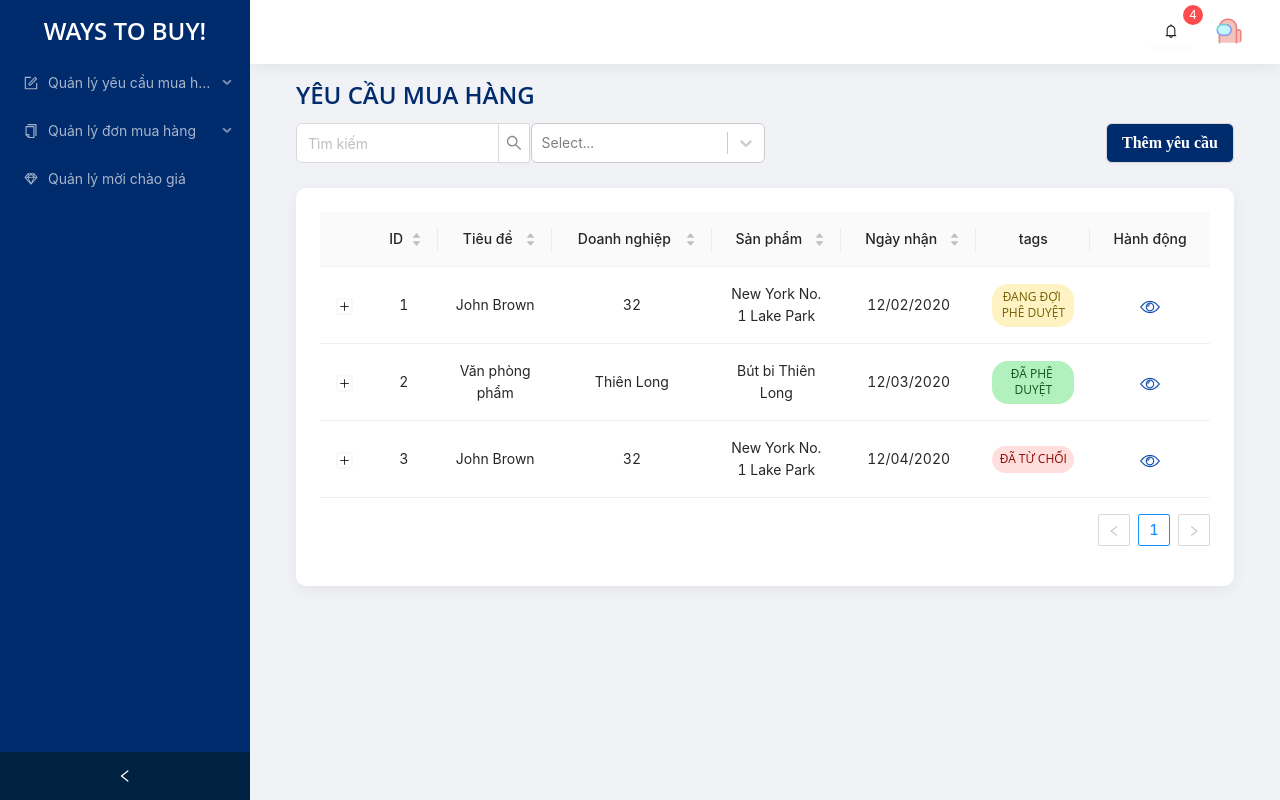
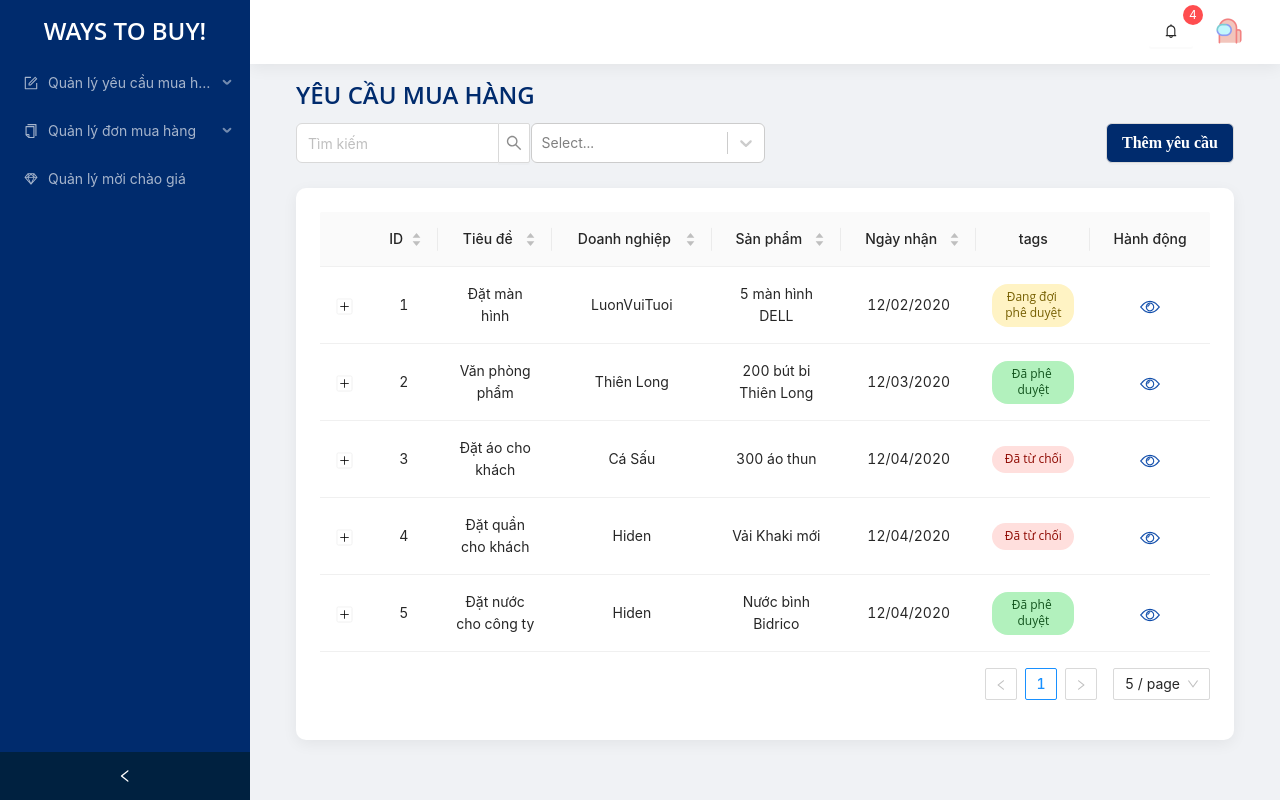
Before and after one commit to nhantruc03/gtnm, a React (Create React App) app: page /yeucauphongban in a window 1280 px wide. Built offline with nearby package versions, Linux system fonts and the light colour scheme.

Commit message:
update :)))

```diff
--- a/src/App.css
+++ b/src/App.css
@@ -216,7 +216,6 @@ td.ant-table-cell {
 
 td.ant-table-cell.sub {
   vertical-align: baseline;
-
 }
 
 .ant-table.sub-table {
@@ -250,7 +249,9 @@ label.ant-form-item-required {
   line-height: 140%;
   color: #333333;
 }
-
+.ant-form-item {
+  margin-bottom: 0 !important;
+}
 label {
   font-family: Open Sans !important;
   font-style: normal !important;
--- a/src/component/DonMuaHang/chotao.js
+++ b/src/component/DonMuaHang/chotao.js
@@ -74,7 +74,7 @@ class chotao extends Component {
                 }
                 return (
                   <Tag className={`${color}`} key={tag}>
-                    {tag.toUpperCase()}
+                    {tag}
                   </Tag>
                 );
               })}
@@ -134,7 +134,7 @@ class chotao extends Component {
                 }
                 return (
                   <Tag className={`${color}`} key={tag}>
-                    {tag.toUpperCase()}
+                    {tag}
                   </Tag>
                 );
               })}
--- a/src/component/YeuCauMuaHang/phongban/YeuCauPhongBan.js
+++ b/src/component/YeuCauMuaHang/phongban/YeuCauPhongBan.js
@@ -1,5 +1,5 @@
 import React, { Component } from "react";
-import { Form, Button, Table, Tag, Row, Col, Modal } from "antd";
+import { Form, Button, Table, Tag, Row, Col, Modal, Tooltip } from "antd";
 import { Content } from "antd/lib/layout/layout";
 import Title from "antd/lib/typography/Title";
 import Search from "../../search";
@@ -75,7 +75,7 @@ class YeuCauPhongBan extends Component {
                 }
                 return (
                   <Tag className={`${color}`} key={tag}>
-                    {tag.toUpperCase()}
+                    {tag}
                   </Tag>
                 );
               })}
@@ -131,7 +131,7 @@ class YeuCauPhongBan extends Component {
                 }
                 return (
                   <Tag className={`${color}`} key={tag}>
-                    {tag.toUpperCase()}
+                    {tag}
                   </Tag>
                 );
               })}
@@ -143,9 +143,11 @@ class YeuCauPhongBan extends Component {
           dataIndex: "",
           key: "x",
           render: () => (
-            <a href="/#">
-              <img src="./edit.svg" alt="" />
-            </a>
+            <Tooltip title="Xem chi tiết">
+              <a href="/#">
+                <img src="./edit.svg" alt="" />
+              </a>
+            </Tooltip>
           ),
         },
       ],
@@ -351,6 +353,11 @@ class YeuCauPhongBan extends Component {
             onChange={this.handleChange}
             expandRowByClick={true}
             columns={this.state.columns}
+            pagination={{
+              defaultPageSize: 5,
+              showSizeChanger: true,
+              pageSizeOptions: ["10", "20", "30"],
+            }}
             expandable={{
               expandedRowRender: (record) => (
                 <Subtable columns={this.state.sub_columns} data={record} />
@@ -358,7 +365,7 @@ class YeuCauPhongBan extends Component {
               rowExpandable: (record) => record.name !== "Not Expandable",
             }}
             dataSource={this.state.SearchData}
-          // setModal2Visible ={(a,b)=>this.setModal2Visible(a,b)}
+            // setModal2Visible ={(a,b)=>this.setModal2Visible(a,b)}
           />
         </div>
 
--- a/src/reducer/donmuahang.js
+++ b/src/reducer/donmuahang.js
@@ -1,32 +1,31 @@
-import * as types from '../constants/ActionType';
-
+import * as types from "../constants/ActionType";
 
 // var data = JSON.parse(localStorage.getItem('CART'));
 var data = [
   {
     ID: 1,
     chitiet: "1000 cái",
-        dongia: 10000,
+    dongia: "10.000 VNĐ",
     donvitinh: "cái",
     emailncc: "example@gmail.com",
     key: 1,
-        ngaynhanhang: '03/12/2020',
-        ngaythanhtoan: '03/12/2020',
+    ngaynhanhang: "03/12/2020",
+    ngaythanhtoan: "03/12/2020",
     nguoidaidien: "Nguyễn Văn A",
     nguoiphutrach: "Phạm Quang Nhân",
     sdtncc: 123445,
     soluong: 1000,
     tags: ["Đã phê duyệt"],
-        tennhacungcap: "123",
+    tennhacungcap: "Công ty Thiên Long",
     tensanpham: "Bút dạ lông Thiên Long",
     tieude: "Văn phòng phẩm",
     tinhtrang: 2,
-        tongtien: 10000000,
+    tongtien: "10.000.000 VNĐ",
   },
   {
     ID: 2,
     chitiet: "900 cái",
-        dongia: 9000,
+    dongia: "3.000 VNĐ",
     donvitinh: "cái",
     emailncc: "example@gmail.com",
     key: 2,
@@ -37,13 +36,72 @@ var data = [
     sdtncc: 123445,
     soluong: 900,
     tags: ["Đã phê duyệt"],
-        tennhacungcap: "123",
+    tennhacungcap: "Công ty Thiên Long",
     tensanpham: "Bút bi Thiên Long",
     tieude: "Văn phòng phẩm",
     tinhtrang: 3,
-        tongtien: 8100000,
+    tongtien: "8.100.000 VNĐ",
   },
-
+  {
+    ID: 3,
+    chitiet: "4 cái",
+    dongia: "4.000.000 VNĐ",
+    donvitinh: "cái",
+    emailncc: "example@gmail.com",
+    key: 3,
+    ngaynhanhang: "12/3/2020",
+    ngaythanhtoan: "12/25/2020",
+    nguoidaidien: "Nguyễn Văn A",
+    nguoiphutrach: "Phạm Quang Nhân",
+    sdtncc: 123445,
+    soluong: 4,
+    tags: ["Đã phê duyệt"],
+    tennhacungcap: "GEAR VN",
+    tensanpham: "Màn hình DELL h214",
+    tieude: "Văn phòng phẩm",
+    tinhtrang: 3,
+    tongtien: "16.000.000 VNĐ",
+  },
+  {
+    ID: 4,
+    chitiet: "500 tạ",
+    dongia: "4.000 VNĐ",
+    donvitinh: "Tạ",
+    emailncc: "example@gmail.com",
+    key: 4,
+    ngaynhanhang: "12/3/2020",
+    ngaythanhtoan: "12/25/2020",
+    nguoidaidien: "Nguyễn Văn A",
+    nguoiphutrach: "Phạm Quang Nhân",
+    sdtncc: 123445,
+    soluong: 500,
+    tags: ["Đã phê duyệt"],
+    tennhacungcap: "HIDEN",
+    tensanpham: "Vải cotton",
+    tieude: "Văn phòng phẩm",
+    tinhtrang: 3,
+    tongtien: "30.000.000 VNĐ",
+  },
+  {
+    ID: 5,
+    chitiet: "500 tạ",
+    dongia: "4.000 VNĐ",
+    donvitinh: "Tạ",
+    emailncc: "example@gmail.com",
+    key: 5,
+    ngaynhanhang: "12/3/2020",
+    ngaythanhtoan: "12/25/2020",
+    nguoidaidien: "Nguyễn Văn A",
+    nguoiphutrach: "Phạm Quang Nhân",
+    sdtncc: 123445,
+    soluong: 500,
+    tags: ["Đã phê duyệt"],
+    tennhacungcap: "HIDEN",
+    tensanpham: "Vải khaki",
+    tieude: "Văn phòng phẩm",
+    tinhtrang: 2,
+    tongtien: "30.000.000 VNĐ",
+  },
 ];
 
 var inittialState = data ? data : [];
@@ -52,21 +110,19 @@ const DONMUAHANG = (state = inittialState, action) => {
   switch (action.type) {
     case types.ADD_DONMUAHANG:
       var newId = findMaxId(state);
-            DMH = { ...DMH, key: newId, ID: newId, tags: ['Đang đợi phê duyệt'] }
-            state.push(
-                DMH
-            )
+      DMH = { ...DMH, key: newId, ID: newId, tags: ["Đang đợi phê duyệt"] };
+      state.push(DMH);
       return [...state];
-        default: return [...state];
+    default:
+      return [...state];
   }
-}
+};
 
 var findMaxId = (cart) => {
   if (cart.length > 0) {
     return cart.length + 1;
-    }
-    else {
+  } else {
     return 0;
   }
-}
+};
 export default DONMUAHANG;
--- a/src/reducer/yeucaumuahang_phongban.js
+++ b/src/reducer/yeucaumuahang_phongban.js
@@ -1,4 +1,4 @@
-import * as types from '../constants/ActionType';
+import * as types from "../constants/ActionType";
 // var data = JSON.parse(localStorage.getItem('CART'));
 
 // var data = [];
@@ -7,63 +7,103 @@ var data = [
   {
     key: 1,
     ID: 1,
-        tieude: 'John Brown',
-        tendoanhnghiep: 32,
-        tensanpham: 'New York No. 1 Lake Park',
-        ngaynhanhang: '12/02/2020',
-        tags: ['Đang đợi phê duyệt'],
-        tennguoidaidien: 'Nguyen Van A',
-        email: 'example@gmail.com',
-        chitiet: '1000 tấn',
-        ngaytao: '12/03/2020',
-        dondathang: ['link_1', 'link_2'],
-        mota: 'ABC',
-        sdt: '01231203',
-        soluong: '1000',
-        donvitinh: 'cái',
+    tieude: "Đặt màn hình",
+    tendoanhnghiep: "LuonVuiTuoi",
+    tensanpham: "5 màn hình DELL",
+    ngaynhanhang: "12/02/2020",
+    tags: ["Đang đợi phê duyệt"],
+    tennguoidaidien: "Nguyen Van A",
+    email: "example@gmail.com",
+    chitiet: "1000 tấn",
+    ngaytao: "12/03/2020",
+    dondathang: ["Yeucau.pdf", "Chitiet.pdf"],
+    mota: "ABC",
+    sdt: "01231203",
+    soluong: "1000",
+    donvitinh: "cái",
     dataodonhang: false,
-        ghichu:''
+    ghichu: "Màn hình DELL h1234 ",
   },
   {
     key: 2,
     ID: 2,
-        tieude: 'Văn phòng phẩm',
-        tendoanhnghiep: 'Thiên Long',
-        tensanpham: 'Bút bi Thiên Long',
-        ngaynhanhang: '12/03/2020',
-        tags: ['Đã phê duyệt'],
-        tennguoidaidien: 'Nguyen Van A',
-        email: 'example@gmail.com',
-        chitiet: '1000 cái',
-        ngaytao: '12/03/2020',
-        dondathang: ['link_1', 'link_2'],
+    tieude: "Văn phòng phẩm",
+    tendoanhnghiep: "Thiên Long",
+    tensanpham: "200 bút bi Thiên Long",
+    ngaynhanhang: "12/03/2020",
+    tags: ["Đã phê duyệt"],
+    tennguoidaidien: "Nguyen Van A",
+    email: "example@gmail.com",
+    chitiet: "1000 cái",
+    ngaytao: "12/03/2020",
+    dondathang: ["link_1", "link_2"],
     tinhtrang: 0,
-        mota: 'ABC',
-        sdt: '01231203',
+    mota: "ABC",
+    sdt: "01231203",
     soluong: 1000,
-        donvitinh: 'cái',
+    donvitinh: "cái",
     dataodonhang: false,
-        ghichu:''
+    ghichu: "Đóng hợp gửi phòng nhân sự",
   },
   {
     key: 3,
     ID: 3,
-        tieude: 'John Brown',
-        tendoanhnghiep: 32,
-        tensanpham: 'New York No. 1 Lake Park',
-        ngaynhanhang: '12/04/2020',
-        tags: ['Đã từ chối'],
-        tennguoidaidien: 'Nguyen Van A',
-        email: 'example@gmail.com',
-        chitiet: '1000 tấn',
-        ngaytao: '12/04/2020',
-        dondathang: ['link_1', 'link_2'],
-        mota: 'ABC',
-        sdt: '01231203',
-        soluong: '1000',
-        donvitinh: 'cái',
+    tieude: "Đặt áo cho khách",
+    tendoanhnghiep: "Cá Sấu",
+    tensanpham: "300 áo thun",
+    ngaynhanhang: "12/04/2020",
+    tags: ["Đã từ chối"],
+    tennguoidaidien: "Nguyen Van A",
+    email: "example@gmail.com",
+    chitiet: "1000 tấn",
+    ngaytao: "12/04/2020",
+    dondathang: ["link_1", "link_2"],
+    mota: "ABC",
+    sdt: "01231203",
+    soluong: "1000",
+    donvitinh: "cái",
     dataodonhang: false,
-        ghichu:''
+    ghichu: "Chất liệu nỉ, không có đường chỉ hư",
+  },
+  {
+    key: 4,
+    ID: 4,
+    tieude: "Đặt quần cho khách",
+    tendoanhnghiep: "Hiden",
+    tensanpham: "Vải Khaki mới",
+    ngaynhanhang: "12/04/2020",
+    tags: ["Đã từ chối"],
+    tennguoidaidien: "Nguyen Van B",
+    email: "example@gmail.com",
+    chitiet: "100 tấn",
+    ngaytao: "12/04/2020",
+    dondathang: ["link_1", "link_2"],
+    mota: "ABC",
+    sdt: "01231203",
+    soluong: "1000",
+    donvitinh: "cái",
+    dataodonhang: false,
+    ghichu: "Quần khaki",
+  },
+  {
+    key: 5,
+    ID: 5,
+    tieude: "Đặt nước cho công ty",
+    tendoanhnghiep: "Hiden",
+    tensanpham: "Nước bình Bidrico",
+    ngaynhanhang: "12/04/2020",
+    tags: ["Đã phê duyệt"],
+    tennguoidaidien: "Nguyen Van B",
+    email: "example@gmail.com",
+    chitiet: "200 bình",
+    ngaytao: "12/04/2020",
+    dondathang: ["link_1", "link_2"],
+    mota: "ABC",
+    sdt: "01231203",
+    soluong: "1000",
+    donvitinh: "cái",
+    dataodonhang: false,
+    ghichu: "Nước chia 2 loại bình úp và bình xuôi",
   },
 ];
 
@@ -73,30 +113,28 @@ const YCMH_PHONGBAN = (state = inittialState, action) => {
   switch (action.type) {
     case types.ADD_YCMH_PHONGBAN:
       var newId = findMaxId(state);
-            YCMH = { ...YCMH, key: newId, ID: newId, tags: ['Đang đợi phê duyệt'] }
-            state.push(
-                YCMH
-            )
+      YCMH = { ...YCMH, key: newId, ID: newId, tags: ["Đang đợi phê duyệt"] };
+      state.push(YCMH);
       return [...state];
     case types.EDIT_DATAODONMUAHANG:
-            state.forEach(e => {
-                console.log(YCMH)
+      state.forEach((e) => {
+        console.log(YCMH);
         if (Number(e.ID) === Number(YCMH)) {
-                    e.dataodonhang = true
+          e.dataodonhang = true;
         }
-            })
-            console.log(state)
+      });
+      console.log(state);
       return [...state];
-        default: return [...state];
+    default:
+      return [...state];
   }
-}
+};
 
 var findMaxId = (cart) => {
   if (cart.length > 0) {
     return cart.length + 1;
-    }
-    else {
+  } else {
     return 0;
   }
-}
+};
 export default YCMH_PHONGBAN;
```
Also changed, not shown: 2 other files (tests, documents, lock files or other folders). Lines whose indentation alone changed are shown as unchanged.
